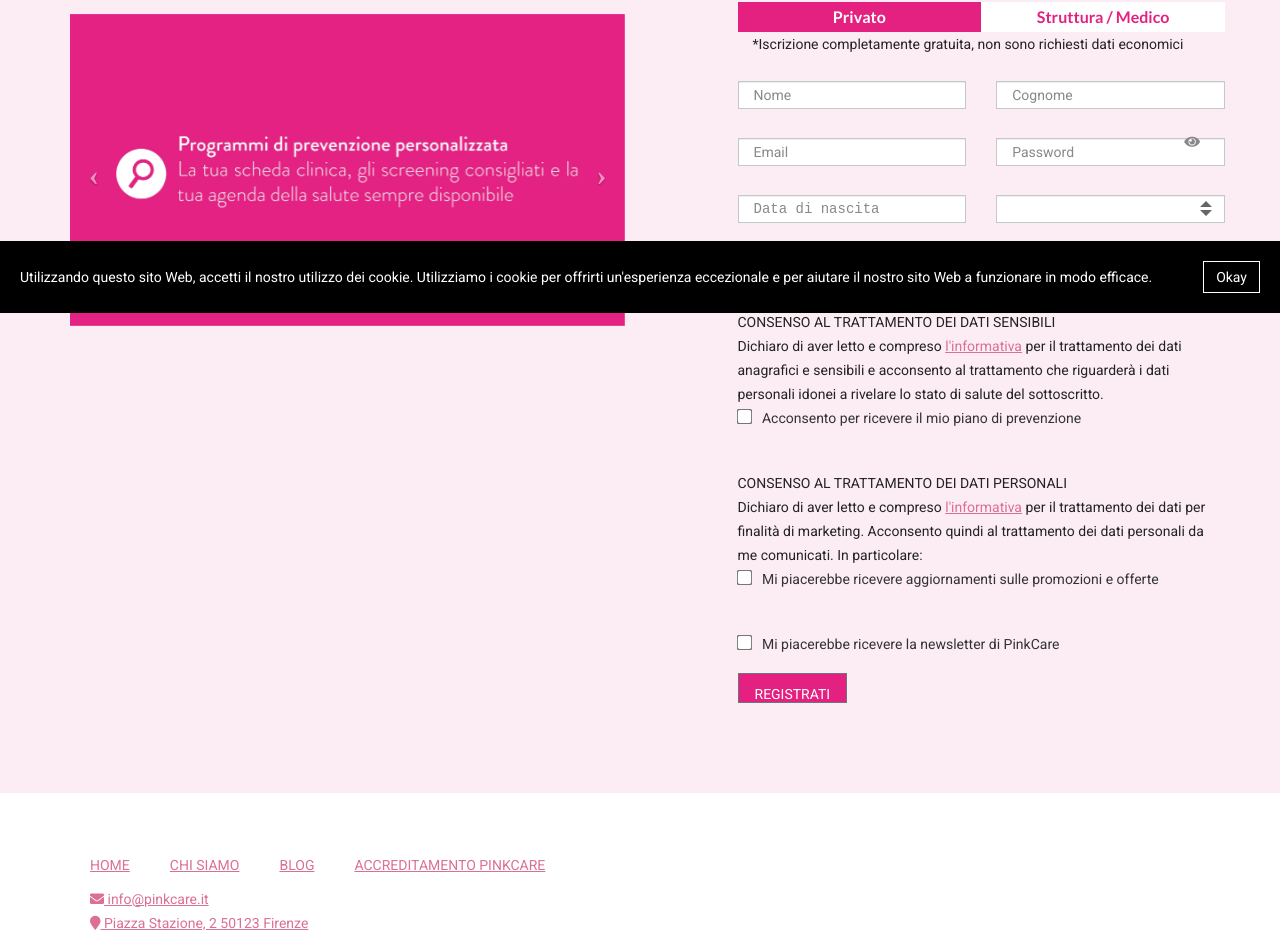
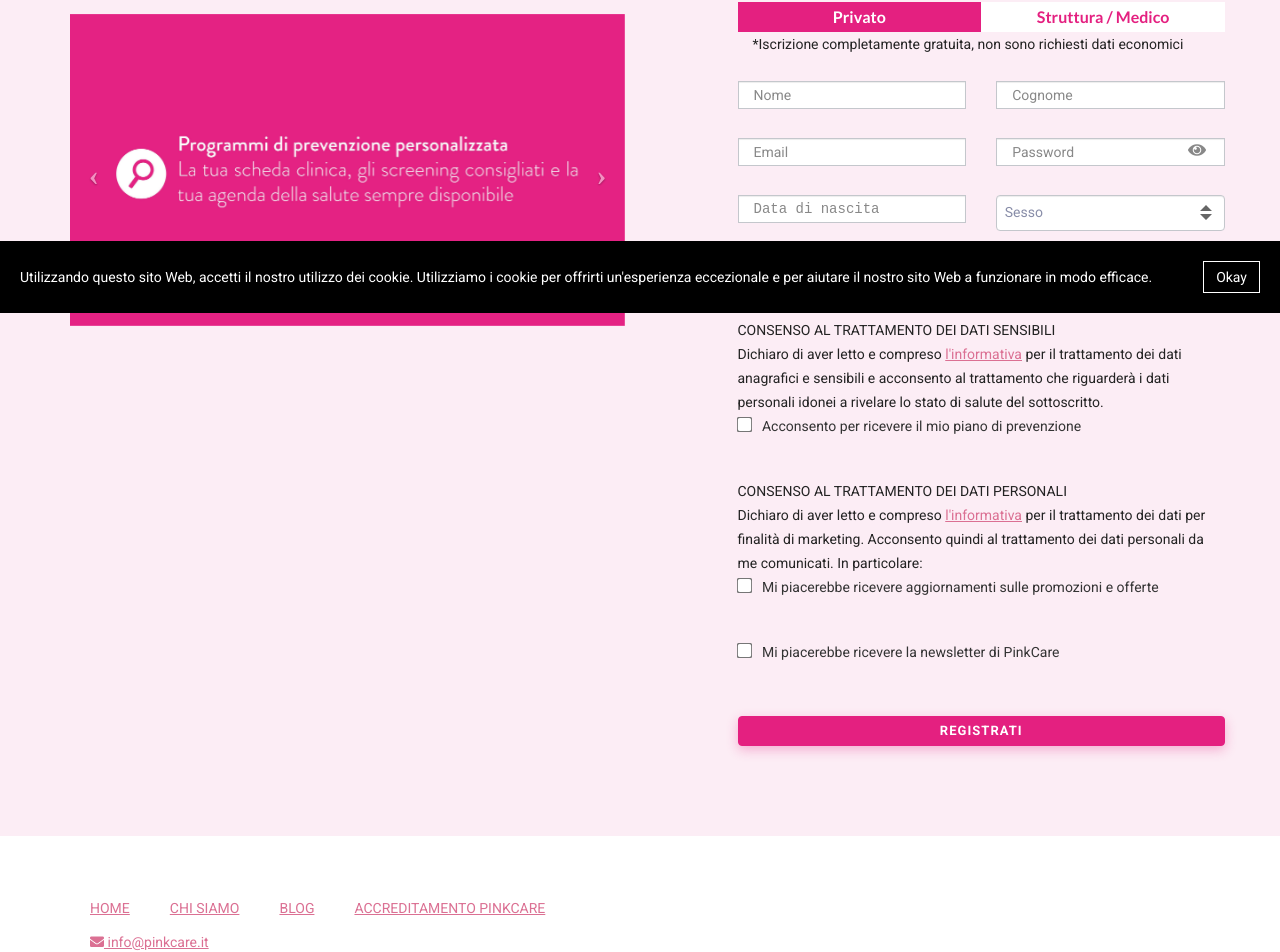
Before and after one commit to FrancescoMain/pinkcare-v2, a React (Create React App) app in the folder frontend/: page / in a window 1280 px wide. Shown: the part 487-1439 px from the top of the page. Built offline with nearby package versions, Linux system fonts and the light colour scheme; a web font is replaced by a local one.

Commit message:
feat: Enhance registration form with gender selection and button styling

```diff
--- a/frontend/src/components/pages/Home/Home.js
+++ b/frontend/src/components/pages/Home/Home.js
@@ -364,8 +364,9 @@ const Home = ({ userVO = null, errorHandler }) => {
                   value={newUser.gender || ''}
                   onChange={handleInputChange}
                   className="form-control"
+                  required
                 >
-                  <option value="">{t('authentication.gender', 'Sesso')}</option>
+                  <option value="" disabled>{t('authentication.gender', 'Sesso')}</option>
                   <option value="true">{t('authentication.male', 'Uomo')}</option>
                   <option value="false">{t('authentication.female', 'Donna')}</option>
                 </select>
@@ -419,9 +420,12 @@ const Home = ({ userVO = null, errorHandler }) => {
                     {' '}{t('authentication.yes_newsletter', 'Mi piacerebbe ricevere la newsletter di PinkCare')}
                   </label>
                 </div>
+              </div>
+              <div className="col-xs-12 col-sm-12">
                 <button
                   type="submit"
                   className="btn btn-secondary"
+                  style={{ padding: 0 }}
                 >
                   {t('authentication.complete_registration', 'REGISTRATI')}
                 </button>
--- a/frontend/src/components/pages/Home/style.css
+++ b/frontend/src/components/pages/Home/style.css
@@ -80,3 +80,79 @@
 .you_video iframe {
   width: 100%;
 }
+
+/* Password field icon positioning - override global.css */
+.field-icon.toggle-password {
+  position: absolute;
+  right: 18px;
+  top: 50%;
+  transform: translateY(-50%);
+  cursor: pointer;
+  color: #888;
+  z-index: 10;
+  font-size: 16px;
+  margin: 0 !important;
+  float: none !important;
+}
+
+/* Select styling */
+select.form-control {
+  width: 100%;
+  height: auto;
+  padding: 0.75rem;
+  border: 1px solid #c4c7cc;
+  border-radius: 4px;
+  color: #515365;
+  font-size: 14px;
+  background-color: #fff;
+  transition: border-color 0.15s ease-in-out, box-shadow 0.15s ease-in-out;
+  cursor: pointer;
+}
+
+select.form-control:focus {
+  border-color: #e42080;
+  box-shadow: 0 0 0 0.2rem rgba(228, 32, 128, 0.25);
+  outline: none;
+}
+
+/* Placeholder styling for select - gray out the first option */
+select.form-control option[value=""] {
+  color: #888da8;
+  font-style: italic;
+}
+
+/* When select has no value selected, make it gray */
+select.form-control:invalid {
+  color: #888da8;
+}
+
+/* Button styling */
+.btn.btn-secondary {
+  background-color: #e42080;
+  border-color: #e42080;
+  padding: 12px 30px;
+  font-weight: 600;
+  text-transform: uppercase;
+  font-size: 13px;
+  letter-spacing: 0.08em;
+  border-radius: 4px;
+  color: white;
+  width: 100%;
+  margin-top: 20px;
+  display: block;
+  text-align: center;
+  transition: all 0.3s ease;
+  box-shadow: 0 4px 12px rgba(228, 32, 128, 0.3);
+}
+
+.btn.btn-secondary:hover {
+  transform: translateY(-2px);
+  box-shadow: 0 6px 20px rgba(228, 32, 128, 0.4);
+  background-color: #d01c70;
+  border-color: #d01c70;
+}
+
+.btn.btn-secondary:active {
+  transform: translateY(0);
+  box-shadow: 0 2px 8px rgba(228, 32, 128, 0.3);
+}
```
